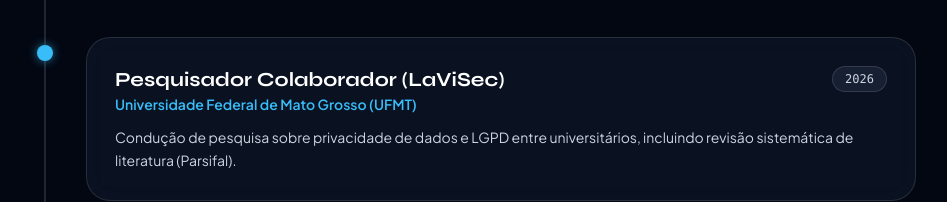
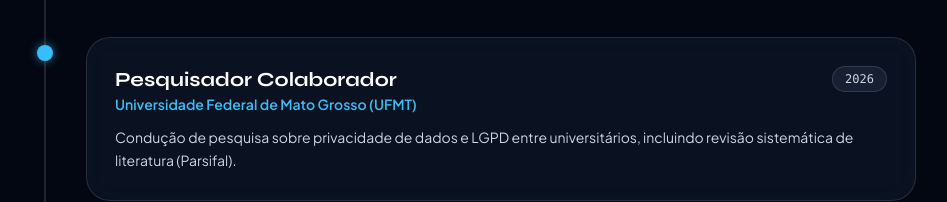
Before and after one commit to carlosbrtt/Portifolio-Carlos, a plain HTML site: page index.html in a window 1280 px wide. Shown: the part 3930-4132 px from the top of the page, without its empty margins (172-1119 px from the left). Drawn offline with nearby package versions, Linux system fonts and the light colour scheme.

Commit message:
Update collaborator title in index.html

```diff
--- a/index.html
+++ b/index.html
@@ -658,14 +658,14 @@
             </div>
           </div>
 
-          <!-- 2. Pesquisador Colaborador (LaViSec) -->
+          <!-- 2. Pesquisador Colaborador -->
           <div class="relative pl-6 sm:pl-10">
             <div class="absolute -left-[9px] top-2 w-4 h-4 rounded-full bg-[var(--cor-destaque-cyan)] shadow-[0_0_10px_rgba(56,189,248,0.6)]"></div>
 
             <div class="glass-card p-7 rounded-3xl space-y-3">
               <div class="flex flex-wrap justify-between items-start gap-2">
                 <div>
-                  <h3 class="text-xl font-bold font-syne">Pesquisador Colaborador (LaViSec)</h3>
+                  <h3 class="text-xl font-bold font-syne">Pesquisador Colaborador</h3>
                   <p class="text-sm font-semibold text-[var(--cor-destaque-cyan)]">Universidade Federal de Mato Grosso (UFMT)</p>
                 </div>
                 <span class="text-xs font-mono px-3 py-1 rounded-full bg-[var(--cor-superficie)] text-[var(--cor-texto-suave)] border border-[var(--cor-borda)]">
```
